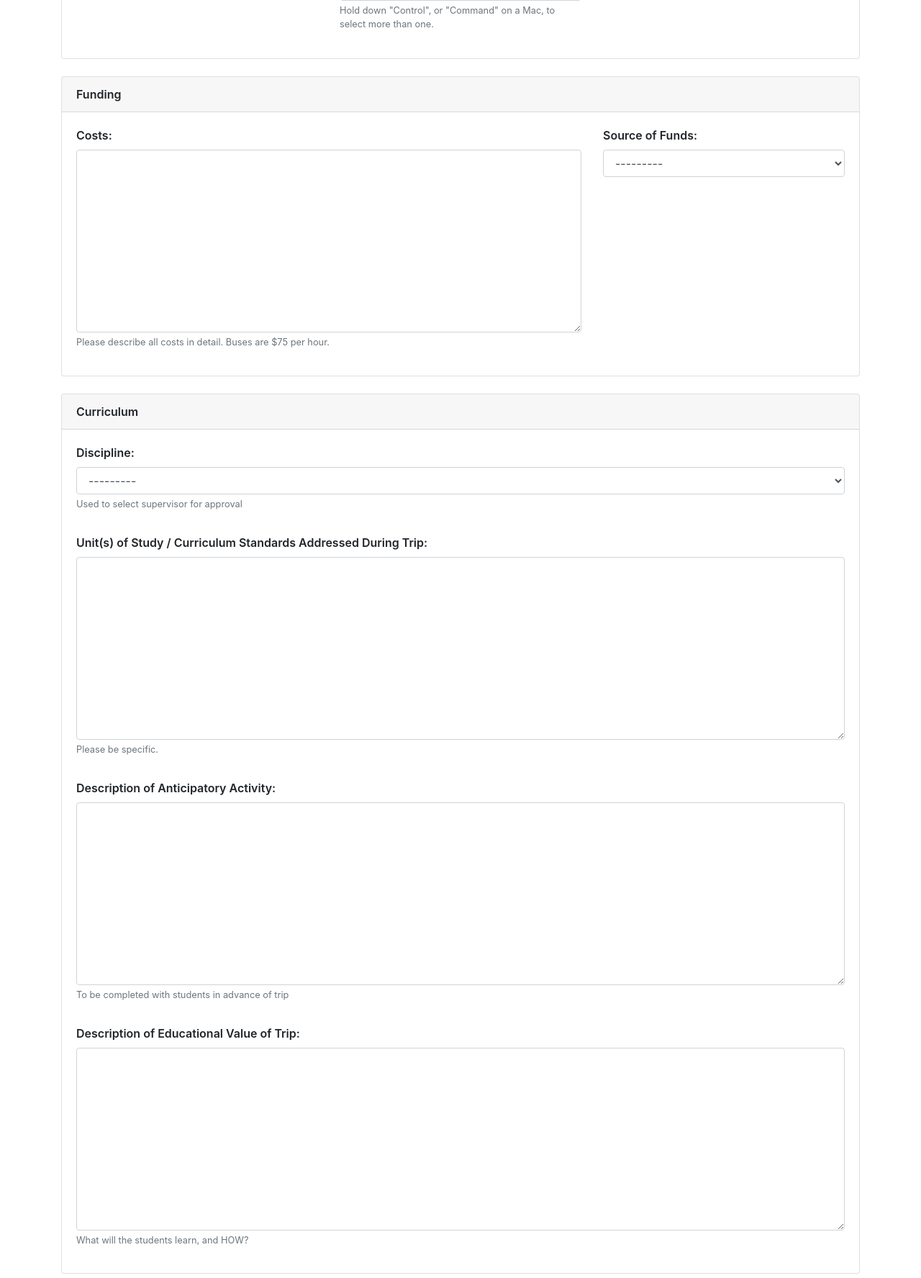
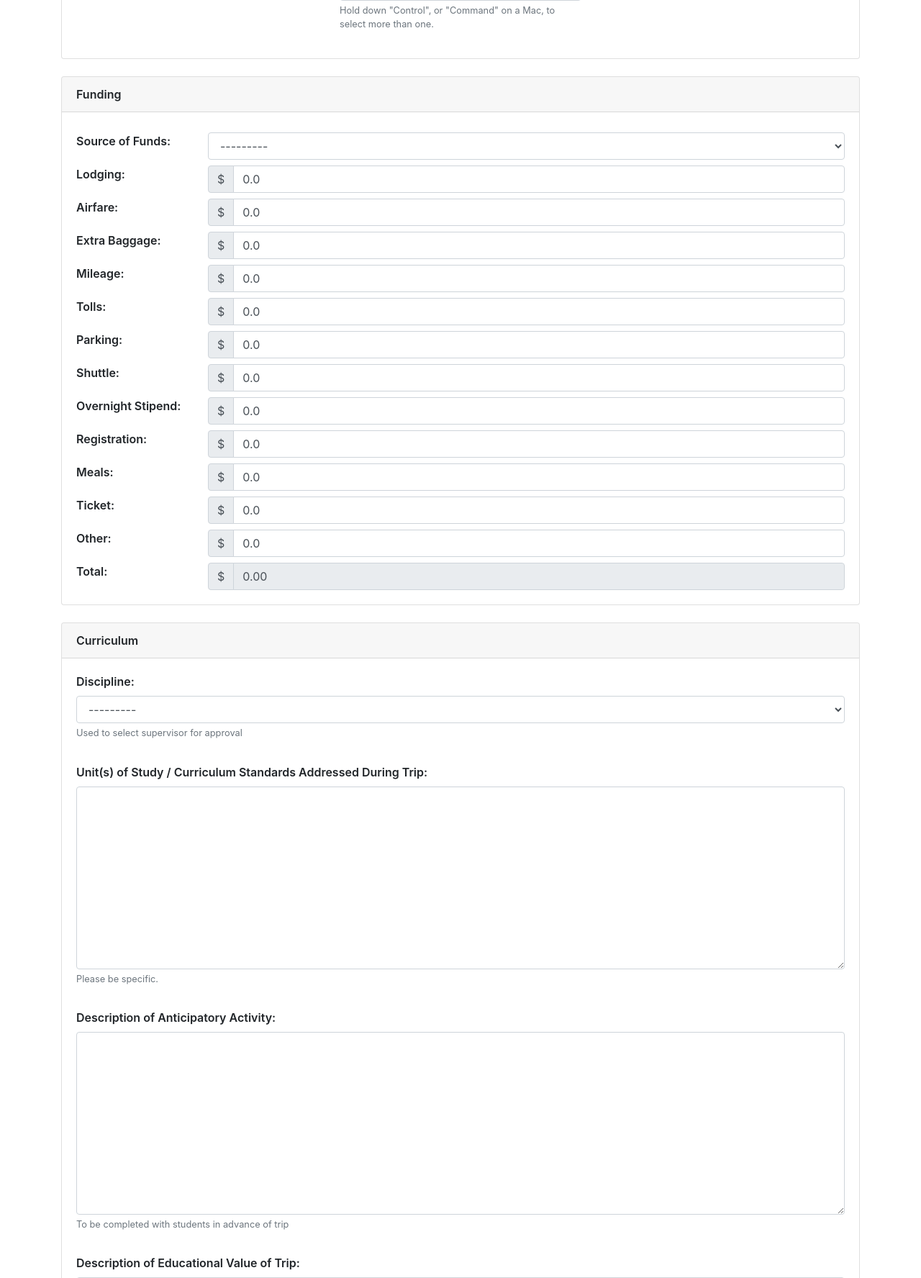
Before and after one commit to FalconPD/forms_site, a Django app: page /field_trips/create in a window 1280 px wide. Shown: the part 1332-3108 px from the top of the page at 72% size. Run offline with Django 3.2, Linux system fonts and the light colour scheme; a user stored in the database is signed in; data comes from the database, SQL or seed files in the repository; tables that the repository leaves empty hold one stand-in row (values such as "Sample post"); parts of the project's set-up code (start-up, migrations or seed data) failed here and were passed over; some libraries are stand-ins or nearby versions.

Commit message:
Added Marianne's funding updates

```diff
--- a/field_trips/forms.py
+++ b/field_trips/forms.py
@@ -33,13 +33,15 @@ class CreateForm(FieldTripForm):
     class Meta(FieldTripForm.Meta):
         fields = ['destination', 'group', 'grades', 'roster', 'itinerary',
             'pupils', 'teachers', 'departing', 'returning', 'directions',
-            'buses', 'extra_vehicles', 'costs', 'funds', 'anticipatory',
-            'purpose', 'standards', 'building', 'discipline']
+            'buses', 'extra_vehicles', 'funds', 'lodging', 'airfare', 'baggage',
+            'mileage', 'tolls', 'parking', 'shuttle', 'stipend', 'registration',
+            'meals', 'ticket', 'other', 'anticipatory', 'purpose', 'standards',
+            'building', 'discipline']
 
     def clean(self):
         cleaned_data = super().clean()
 
-        # Do't validate drafts
+        # Don't validate drafts
         if self.instance.status == FieldTrip.DRAFT:
             return
 
@@ -87,7 +89,9 @@ class PrincipalForm(FieldTripForm):
     ability to adjust them here
     """
     class Meta(FieldTripForm.Meta):
-        fields = ['costs', 'funds']
+        fields = ['funds', 'lodging', 'airfare', 'baggage', 'mileage', 'tolls',
+            'parking', 'shuttle', 'stipend', 'registration', 'meals', 'ticket',
+            'other']
 
 class SupervisorForm(FieldTripForm):
     """
@@ -104,7 +108,9 @@ class AssistantSuperintendentForm(FieldTripForm):
     curriculum sections.
     """
     class Meta(FieldTripForm.Meta):
-        fields = ['costs', 'funds', 'anticipatory', 'purpose', 'standards']
+        fields = ['funds', 'lodging', 'airfare', 'baggage', 'mileage', 'tolls',
+            'parking', 'shuttle', 'stipend', 'registration', 'meals', 'ticket',
+            'other', 'anticipatory', 'purpose', 'standards']
 
 class TransportationForm(FieldTripForm):
     """
@@ -167,9 +173,11 @@ class AdminForm(FieldTripForm):
         fields = ['submitter', 'destination', 'group', 'grades', 'building',
             'roster', 'itinerary', 'pupils', 'teachers', 'departing',
             'returning', 'directions', 'buses', 'extra_vehicles',
-            'transported_by', 'transportation_comments', 'costs', 'funds',
-            'discipline', 'standards', 'anticipatory', 'purpose',
-            'nurse_required', 'nurse_comments', 'nurse_name', 'status']
+            'transported_by', 'transportation_comments', 'funds', 'lodging',
+            'airfare', 'baggage', 'mileage', 'tolls', 'parking', 'shuttle',
+            'stipend', 'registration', 'meals', 'ticket', 'other', 'discipline',
+            'standards', 'anticipatory', 'purpose', 'nurse_required',
+            'nurse_comments', 'nurse_name', 'status']
 
 class AdminOptionForm(forms.ModelForm):
     """
--- a/field_trips/models.py
+++ b/field_trips/models.py
@@ -134,11 +134,23 @@ class FieldTrip(models.Model):
         (BUILDING_BUDGET, 'Building Budget'),
         (STUDENT_FUNDED, 'Student Funded'),
     )
-    costs = models.TextField(help_text=
-        "Please describe all costs in detail. Buses are $75 per hour.",
-        blank=True)
     funds = models.CharField("Source of Funds", max_length=8,
         choices=SOURCE_OF_FUNDS_CHOICES, blank=True)
+    lodging = models.DecimalField(max_digits=8, decimal_places=2, default=0.00)
+    airfare = models.DecimalField(max_digits=8, decimal_places=2, default=0.00)
+    baggage = models.DecimalField("Extra Baggage", max_digits=8, default=0.00,
+        decimal_places=2)
+    mileage = models.DecimalField(max_digits=8, decimal_places=2, default=0.00)
+    tolls = models.DecimalField(max_digits=8, decimal_places=2, default=0.00)
+    parking = models.DecimalField(max_digits=8, decimal_places=2, default=0.00)
+    shuttle = models.DecimalField(max_digits=8, decimal_places=2, default=0.00)
+    stipend = models.DecimalField("Overnight Stipend", max_digits=8,
+        decimal_places=2, default=0.00)
+    registration = models.DecimalField(max_digits=8, decimal_places=2,
+        default=0.00)
+    meals = models.DecimalField(max_digits=8, decimal_places=2, default=0.00)
+    ticket = models.DecimalField(max_digits=8, decimal_places=2, default=0.00)
+    other = models.DecimalField(max_digits=8, decimal_places=2, default=0.00)
 
     # Curricular Tie Ins
     discipline = models.ForeignKey(Discipline, on_delete=models.CASCADE,
--- a/field_trips/templates/field_trips/forms/form_group.html
+++ b/field_trips/templates/field_trips/forms/form_group.html
@@ -6,11 +6,13 @@
 
         {{ field.label_tag }}
 
-        {% if field|widget_type == "dateinput" %}
-            {{ field|add_class:"form-control datetimepicker"|add_error_class:"is-invalid" }}
-        {% else %}
-            {{ field|add_class:"form-control"|add_error_class:"is-invalid" }}
-        {% endif %}
+        <div class="input-group">
+            {% if field|widget_type == "dateinput" %}
+                {{ field|add_class:"form-control datetimepicker"|add_error_class:"is-invalid" }}
+            {% else %}
+                {{ field|add_class:"form-control"|add_error_class:"is-invalid" }}
+            {% endif %}
+        </div>
 
         {% if field|widget_type == "selectmultiple" %}
             <small class="form-text text-muted">
--- a/field_trips/templates/field_trips/forms/funding.html
+++ b/field_trips/templates/field_trips/forms/funding.html
@@ -1,8 +1,41 @@
-<div class="row">
-    <div class="col-lg">
-        {% include "field_trips/forms/form_group.html" with field=form.costs %}
+{% include "field_trips/forms/funding_row.html" with field=form.funds %}
+{% include "field_trips/forms/funding_row.html" with field=form.lodging currency=True %}
+{% include "field_trips/forms/funding_row.html" with field=form.airfare currency=True %}
+{% include "field_trips/forms/funding_row.html" with field=form.baggage currency=True %}
+{% include "field_trips/forms/funding_row.html" with field=form.mileage currency=True %}
+{% include "field_trips/forms/funding_row.html" with field=form.tolls currency=True %}
+{% include "field_trips/forms/funding_row.html" with field=form.parking currency=True %}
+{% include "field_trips/forms/funding_row.html" with field=form.shuttle currency=True %}
+{% include "field_trips/forms/funding_row.html" with field=form.stipend currency=True %}
+{% include "field_trips/forms/funding_row.html" with field=form.registration currency=True %}
+{% include "field_trips/forms/funding_row.html" with field=form.meals currency=True %}
+{% include "field_trips/forms/funding_row.html" with field=form.ticket currency=True %}
+{% include "field_trips/forms/funding_row.html" with field=form.other currency=True %}
+<div class="form-group row mb-0 mt-2">
+    <div class="col-sm-2">
+        <label for="id_funds_total">Total:</label>
     </div>
-    <div class="col-sm-4">
-        {% include "field_trips/forms/form_group.html" with field=form.funds %}
+    <div class="col-sm-10 input-group">
+        <div class="input-group-prepend">
+            <div class="input-group-text">$</div>
+        </div>
+        <input id="id_funds_total" class="form-control" step="0.01" readonly>
     </div>
 </div>
+<script>
+    $(function() {
+        function sum_funds() {
+            var total = 0.00;
+
+            $(".funds").each(function() {
+                total += parseFloat($(this).val());
+            });
+            return total.toFixed(2);
+        }
+
+        $("#id_funds_total").val(sum_funds());
+        $(".funds").change(function() {
+            $("#id_funds_total").val(sum_funds());
+        });
+    });
+</script>
--- /dev/null
+++ b/field_trips/templates/field_trips/forms/funding_row.html
@@ -0,0 +1,31 @@
+{% load widget_tweaks %}
+
+<div class="form-group row mb-0 mt-2">
+    <div class="col-sm-2">{{ field.label_tag }}</div>
+    <div class="col-sm-10 input-group">
+        {% if currency %}
+            <div class="input-group-prepend">
+                <div class="input-group-text">$</div>
+            </div>
+            {{ field|add_class:"form-control funds"|add_error_class:"is-invalid" }}
+        {% else %}
+            {{ field|add_class:"form-control"|add_error_class:"is-invalid" }}
+        {% endif %}
+    </div>
+</div>
+
+{% if field.errors or field.help_text %}
+<div class="row">
+    <div class="col-sm-2"></div>
+    <div class="col-sm-10">
+        {% if field.help_text %}
+        <small class="form-text text-muted mt-0">{{ field.help_text }}</small>
+        {% endif %}
+        {% if field.errors %}
+            {% for error in field.errors %}
+                <div class="invalid-feedback">{{ error }}</div>
+            {% endfor %}
+        {% endif %}
+    </div>
+</div>
+{% endif %}
```
Also changed, not shown: field_trips/migrations/0010_auto_20180706_0926.py (added), field_trips/migrations/0011_auto_20180706_0950.py (added), 1 other file.
